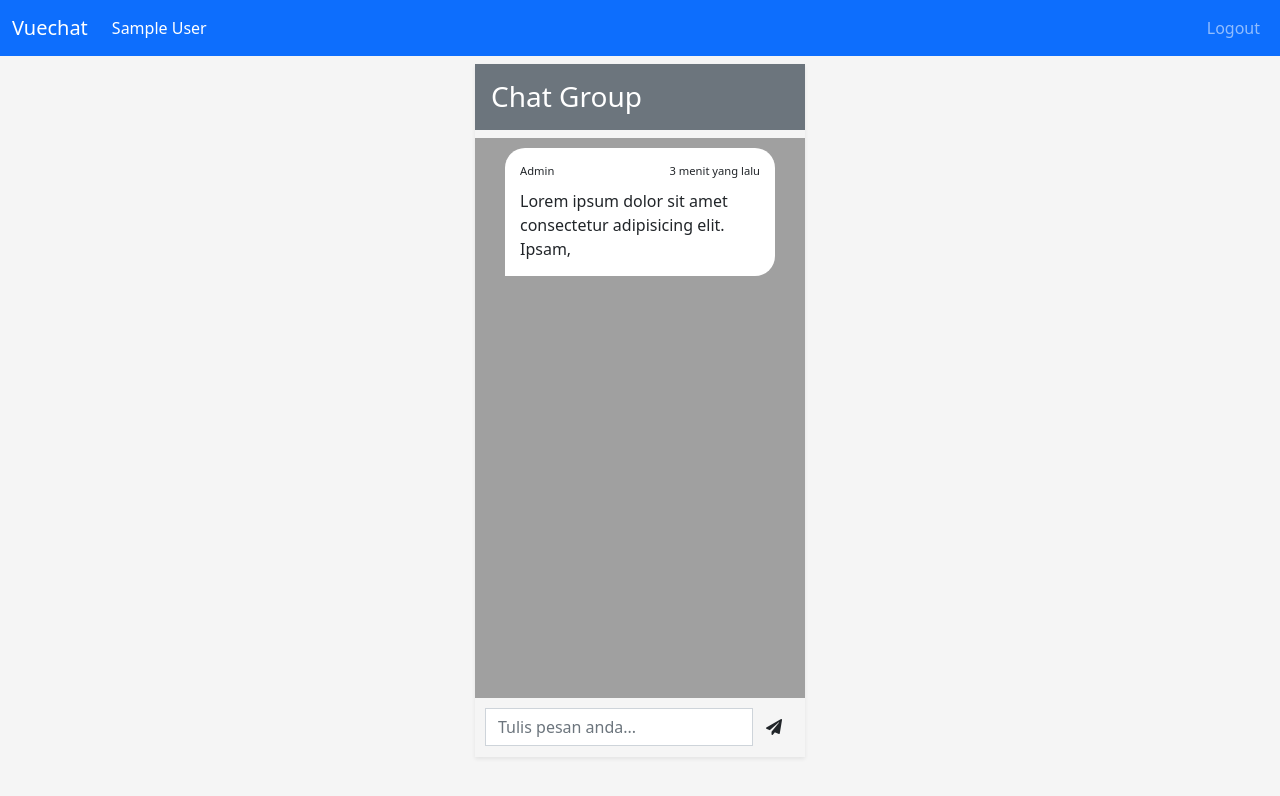
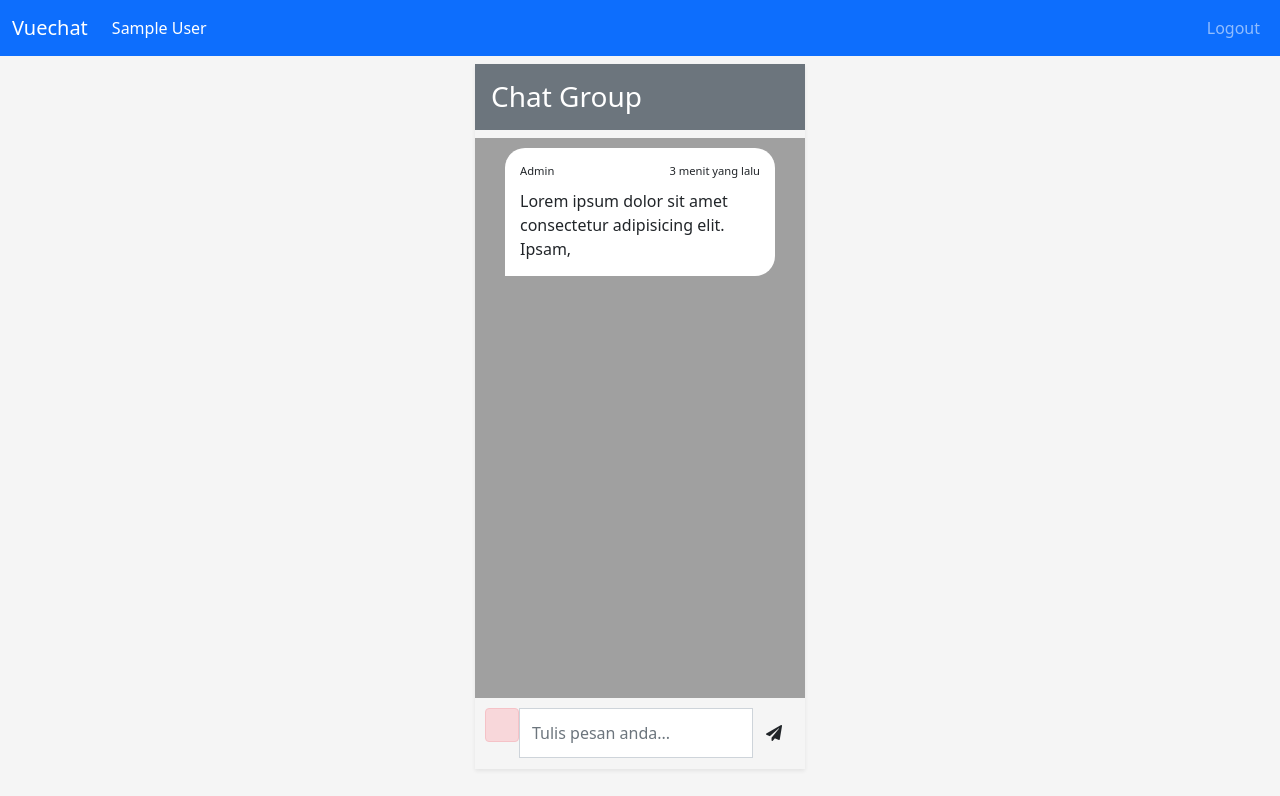
Before and after one commit to agthm3/vuechat, a Vue app: page /#/room in a window 1280 px wide. Shown: the top 796 px of the page. Built offline with nearby package versions, Linux system fonts and the light colour scheme; no server answers; sample sign-in values are in the browser's storage.

Commit message:
useCollection
Menggunakan Composable Untuk Mengirim Data Chat

```diff
--- a/src/components/chat/form.vue
+++ b/src/components/chat/form.vue
@@ -1,18 +1,50 @@
 <template>
-  <form action="" class="d-flex chat-form">
+  <form class="d-flex chat-form">
+    <div class="alert alert-danger">{{ error }}</div>
     <input
       type="text"
       placeholder="Tulis pesan anda..."
       class="form-control rounded-0"
+      v-model="message"
+      required
+      @keypress.enter.prevent="handleSubmit"
     />
-    <button class="btn btn-primaruy rounded-0">
+    <button
+      class="btn btn-primaruy rounded-0"
+      type="submit"
+      @click.prevent="handleSubmit"
+    >
       <i class="fas fa-paper-plane"></i>
     </button>
   </form>
 </template>
 
 <script>
-export default {};
+import { ref } from "vue";
+import useCollection from "../../composable/useCollection";
+import { timestamp } from "../../config/firebase";
+
+export default {
+  setup() {
+    const message = ref("");
+    const { error, storeDoc } = useCollection("message");
+
+    const handleSubmit = async () => {
+      const chat = {
+        name: "Halil",
+        message: message.value,
+        createdAt: timestamp(),
+      };
+
+      await storeDoc(chat);
+      if (!error.value) {
+        message.value = "";
+      }
+    };
+
+    return { message, handleSubmit, error };
+  },
+};
 </script>
 
 <style></style>
--- a/src/composable/useCollection.js
+++ b/src/composable/useCollection.js
@@ -1,7 +1,7 @@
 import { ref } from "vue";
 import { projectFirestore } from "../config/firebase";
 
-const useCollection = (collectin) => {
+const useCollection = (collection) => {
   const error = ref(null);
 
   const storeDoc = async (document) => {
@@ -10,7 +10,7 @@
       await projectFirestore.collection(collection).add(document);
     } catch (err) {
       console.error(err.message);
-      error.value = "Could not send the message";
+      error.value = "could not send the message";
     }
   };
 
```
